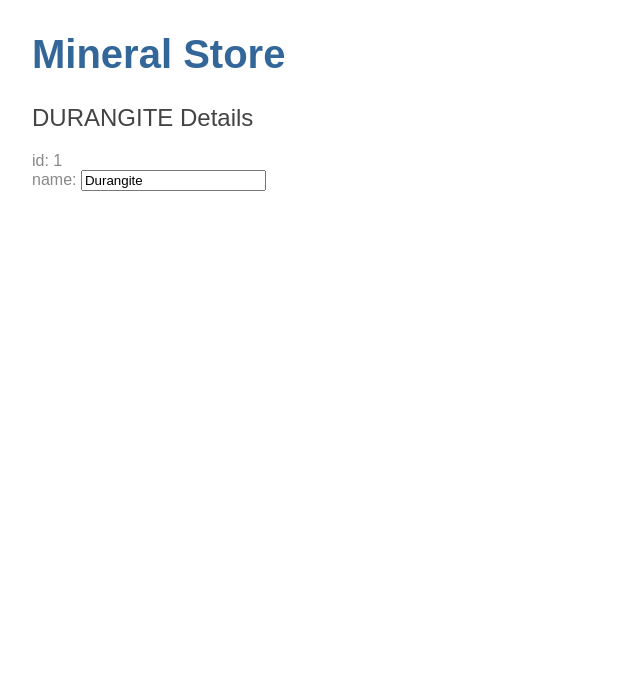
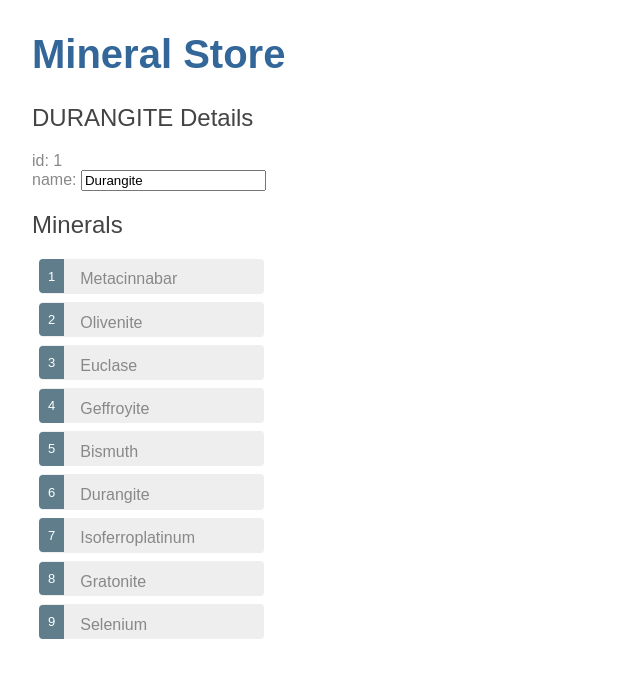
Before and after one commit to alejomg/mineral-store, an Angular app: page / in a window 1280 px wide. Shown: the top 678 px of the page, without its empty margins (0-640 px from the left). Built offline with nearby package versions, Linux system fonts and the light colour scheme.

Commit message:
Displaying a list of minerals. Added styles for the list

```diff
--- /dev/null
+++ b/src/app/mineral-list.ts
@@ -0,0 +1,13 @@
+import { Mineral } from './mineral';
+
+export const MINERALS: Mineral[] = [
+{ id: 1, name: 'Metacinnabar' },
+{ id: 2, name: 'Olivenite' },
+{ id: 3, name: 'Euclase' },
+{ id: 4, name: 'Geffroyite' },
+{ id: 5, name: 'Bismuth' },
+{ id: 6, name: 'Durangite' },
+{ id: 7, name: 'Isoferroplatinum' },
+{ id: 8, name: 'Gratonite' },
+{ id: 9, name: 'Selenium' }
+];
--- a/src/app/mineral/mineral.component.css
+++ b/src/app/mineral/mineral.component.css
@@ -0,0 +1,48 @@
+/* MineralComponent's private CSS styles */
+.selected {
+  background-color: #CFD8DC !important;
+  color: white;
+}
+.minerals {
+  margin: 0 0 2em 0;
+  list-style-type: none;
+  padding: 0;
+  width: 15em;
+}
+.minerals li {
+  cursor: pointer;
+  position: relative;
+  left: 0;
+  background-color: #EEE;
+  margin: .5em;
+  padding: .3em 0;
+  height: 1.6em;
+  border-radius: 4px;
+}
+.minerals li.selected:hover {
+  background-color: #BBD8DC !important;
+  color: white;
+}
+.minerals li:hover {
+  color: #607D8B;
+  background-color: #DDD;
+  left: .1em;
+}
+.minerals .text {
+  position: relative;
+  top: -3px;
+}
+.minerals .badge {
+  display: inline-block;
+  font-size: small;
+  color: white;
+  padding: 0.8em 0.7em 0 0.7em;
+  background-color: #607D8B;
+  line-height: 1em;
+  position: relative;
+  left: -1px;
+  top: -4px;
+  height: 1.8em;
+  margin-right: .8em;
+  border-radius: 4px 0 0 4px;
+}
--- a/src/app/mineral/mineral.component.html
+++ b/src/app/mineral/mineral.component.html
@@ -5,3 +5,10 @@
 		<input [(ngModel)]="mineral.name" placeholder="name">
 	</label>
 </div>
+
+<h2>Minerals</h2>
+<ul class="minerals">
+	<li *ngFor="let mineral of minerals">
+		<span class="badge">{{mineral.id}}</span> {{mineral.name}}
+	</li>
+</ul>
--- a/src/app/mineral/mineral.component.ts
+++ b/src/app/mineral/mineral.component.ts
@@ -1,5 +1,6 @@
 import { Component, OnInit } from '@angular/core';
 import { Mineral } from '../mineral';
+import { MINERALS } from '../mineral-list';
 
 @Component({
   selector: 'app-mineral',
@@ -7,6 +8,8 @@ import { Mineral } from '../mineral';
   styleUrls: ['./mineral.component.css']
 })
 export class MineralComponent implements OnInit {
+
+	minerals = MINERALS;
 
 	mineral: Mineral = {
 		id: 1,
```
